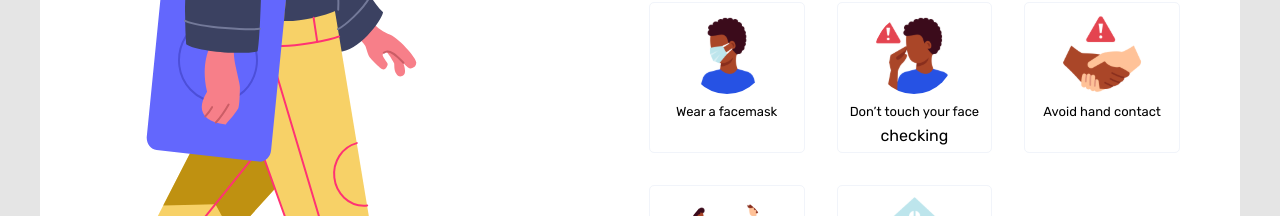
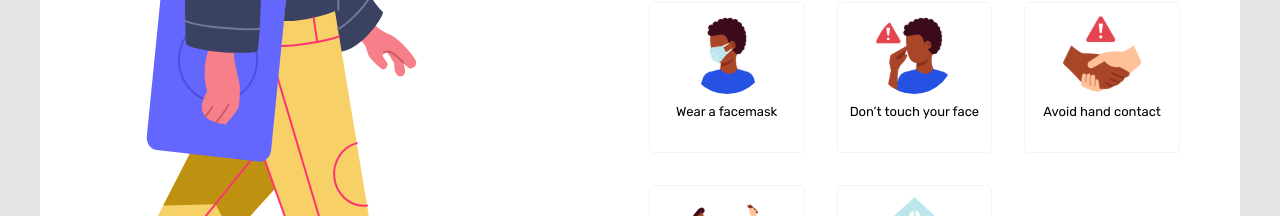
Before and after one commit to chipingo42/covid19, a React (Create React App) app: page / in a window 1280 px wide. Shown: the part 2220-2436 px from the top of the page. Built offline with nearby package versions, Linux system fonts and the light colour scheme; no server answers; a web font is replaced by a local one.

Commit message:
rmoving span

```diff
--- a/src/Components/Protect/Protect.jsx
+++ b/src/Components/Protect/Protect.jsx
@@ -24,7 +24,6 @@ const Protect = () => {
                 <div className={styles.cards}>
                   <img src={vector2} alt={vector2} />
                   <p>Don’t touch your face</p>
-                  <span>checking</span>
                 </div>
                 <div className={styles.cards}>
                   <img src={vector3} alt={vector3} />
```
